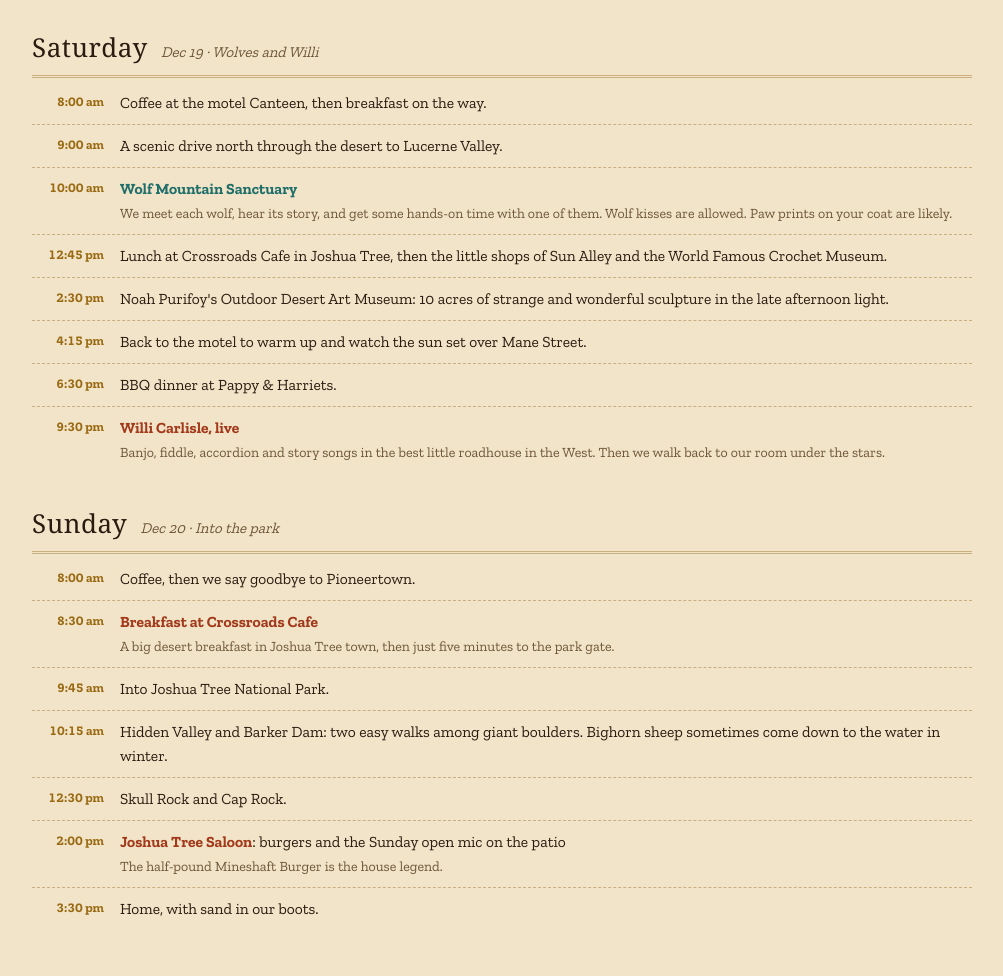
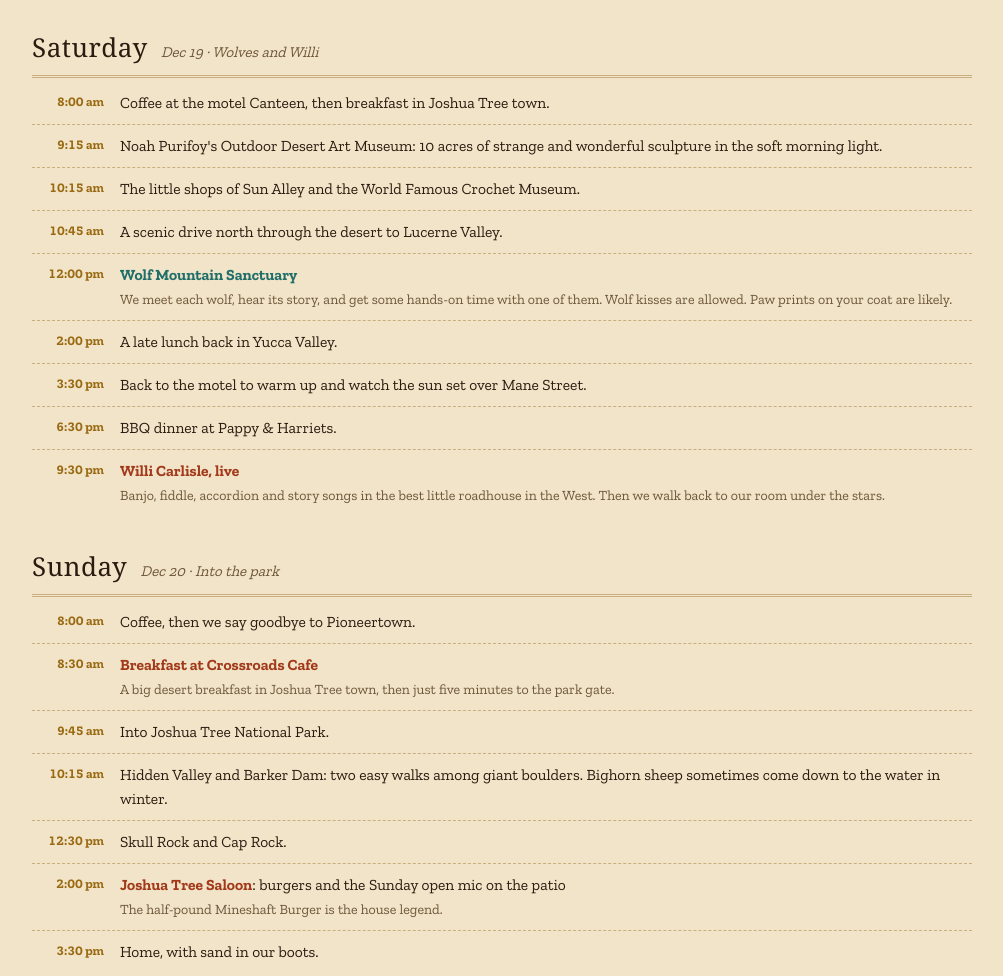
Before and after one commit to highhair20/wolf-pack-weekend, a plain HTML site: page index.html in a window 1280 px wide. Shown: the part 1534-2510 px from the top of the page, without its empty margins (138-1141 px from the left). Drawn offline with nearby package versions, Linux system fonts and the light colour scheme; a web font is replaced by a local one.

Commit message:
fix: move Wolf Mountain tour to noon and reorder Saturday

```diff
--- a/index.html
+++ b/index.html
@@ -177,7 +177,7 @@ footer a { color: #E6B95C; }
       <p class="board-title">What's waiting for you</p>
       <div class="status">
         <div class="stat"><p class="what">Friday at sundown</p><p class="val">A sound bath inside the Integratron</p></div>
-        <div class="stat"><p class="what">Saturday morning</p><p class="val">Meet the wolves of Wolf Mountain</p></div>
+        <div class="stat"><p class="what">Saturday at noon</p><p class="val">Meet the wolves of Wolf Mountain</p></div>
         <div class="stat"><p class="what">Saturday night</p><p class="val">Willi Carlisle at Pappy &amp; Harriets</p></div>
         <div class="stat"><p class="what">Sunday</p><p class="val">Joshua Tree and the Saloon</p></div>
       </div>
@@ -201,12 +201,13 @@ footer a { color: #E6B95C; }
   </ul></div>
 
   <div class="day"><h3>Saturday <small>Dec 19 · Wolves and Willi</small></h3><ul class="tl">
-    <li><span class="time">8:00 am</span><span class="ev">Coffee at the motel Canteen, then breakfast on the way.</span></li>
-    <li><span class="time">9:00 am</span><span class="ev">A scenic drive north through the desert to Lucerne Valley.</span></li>
-    <li><span class="time">10:00 am</span><span class="ev"><span class="tag wolf">Wolf Mountain Sanctuary</span><span class="n">We meet each wolf, hear its story, and get some hands-on time with one of them. Wolf kisses are allowed. Paw prints on your coat are likely.</span></span></li>
-    <li><span class="time">12:45 pm</span><span class="ev">Lunch at Crossroads Cafe in Joshua Tree, then the little shops of Sun Alley and the World Famous Crochet Museum.</span></li>
-    <li><span class="time">2:30 pm</span><span class="ev">Noah Purifoy's Outdoor Desert Art Museum: 10 acres of strange and wonderful sculpture in the late afternoon light.</span></li>
-    <li><span class="time">4:15 pm</span><span class="ev">Back to the motel to warm up and watch the sun set over Mane Street.</span></li>
+    <li><span class="time">8:00 am</span><span class="ev">Coffee at the motel Canteen, then breakfast in Joshua Tree town.</span></li>
+    <li><span class="time">9:15 am</span><span class="ev">Noah Purifoy's Outdoor Desert Art Museum: 10 acres of strange and wonderful sculpture in the soft morning light.</span></li>
+    <li><span class="time">10:15 am</span><span class="ev">The little shops of Sun Alley and the World Famous Crochet Museum.</span></li>
+    <li><span class="time">10:45 am</span><span class="ev">A scenic drive north through the desert to Lucerne Valley.</span></li>
+    <li><span class="time">12:00 pm</span><span class="ev"><span class="tag wolf">Wolf Mountain Sanctuary</span><span class="n">We meet each wolf, hear its story, and get some hands-on time with one of them. Wolf kisses are allowed. Paw prints on your coat are likely.</span></span></li>
+    <li><span class="time">2:00 pm</span><span class="ev">A late lunch back in Yucca Valley.</span></li>
+    <li><span class="time">3:30 pm</span><span class="ev">Back to the motel to warm up and watch the sun set over Mane Street.</span></li>
     <li><span class="time">6:30 pm</span><span class="ev">BBQ dinner at Pappy &amp; Harriets.</span></li>
     <li><span class="time">9:30 pm</span><span class="ev"><span class="tag show">Willi Carlisle, live</span><span class="n">Banjo, fiddle, accordion and story songs in the best little roadhouse in the West. Then we walk back to our room under the stars.</span></span></li>
   </ul></div>
@@ -229,7 +230,7 @@ footer a { color: #E6B95C; }
       <p class="p-foot">Bring a cozy blanket. There are a few steep stairs up into the dome.</p>
     </section>
     <section class="poster wolf-p">
-      <div class="p-head"><div><p class="p-kicker">Lucerne Valley · Saturday</p><h2>Wolf Mountain</h2></div><span class="stamp">10 am</span></div>
+      <div class="p-head"><div><p class="p-kicker">Lucerne Valley · Saturday</p><h2>Wolf Mountain</h2></div><span class="stamp">12 pm</span></div>
       <p class="p-body">A small sanctuary that has cared for wolves since 1985. It's one of the few places where you can get close enough to touch one.</p>
       <p class="p-foot">No hats, gloves or sunglasses around the wolves, and the guides take all the photos.</p>
     </section>
```
